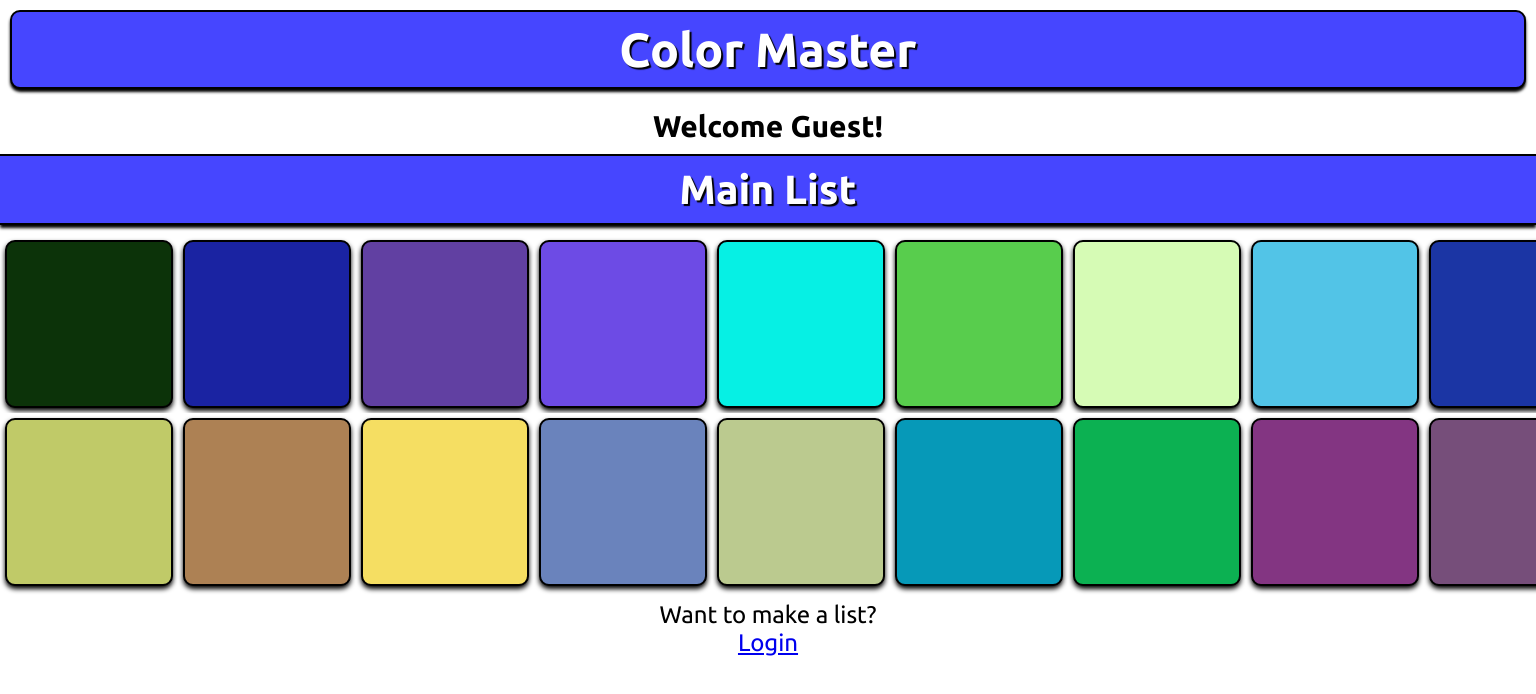
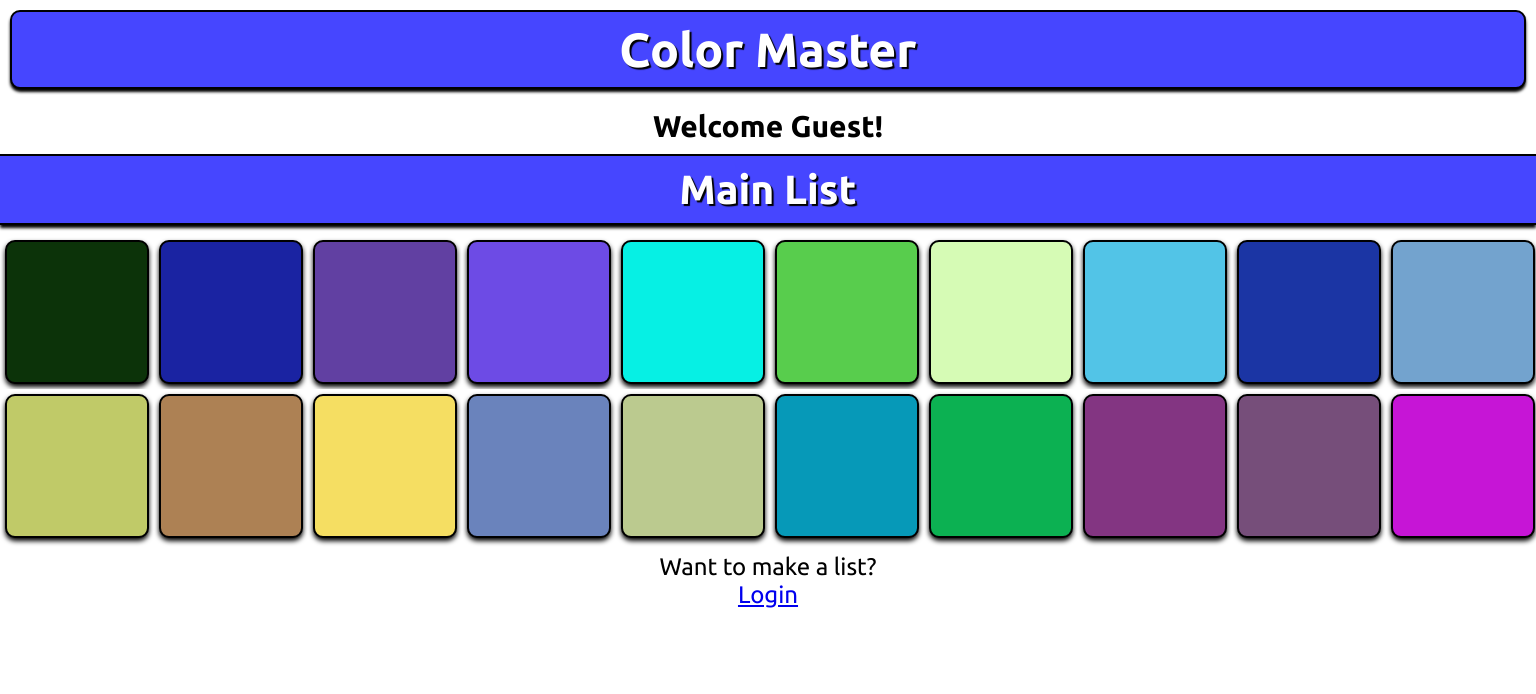
Before and after one commit to theGreatKyle1994/color-master, a React (Vite) app in the folder client/: page /home in a window 1536 px wide. Shown: the top 694 px of the page. Built offline with nearby package versions, Linux system fonts and the light colour scheme.

Commit message:
fix height

```diff
--- a/client/src/css/ColorList.css
+++ b/client/src/css/ColorList.css
@@ -6,7 +6,7 @@
   min-height: 110px;
 }
 
-.drop-container::-webkit-scrollbar-thumb {
+.drop-container::-webkit-scrollbar {
   display: none;
 }
 
--- a/client/src/css/SingleColor.css
+++ b/client/src/css/SingleColor.css
@@ -23,8 +23,8 @@
 
 @media (min-width: 1300px) {
   .draggable {
-    min-width: 7rem;
-    min-height: 7rem;
+    min-width: 6rem;
+    min-height: 6rem;
   }
   .draggable:hover {
     animation-name: hoverColor;
```
